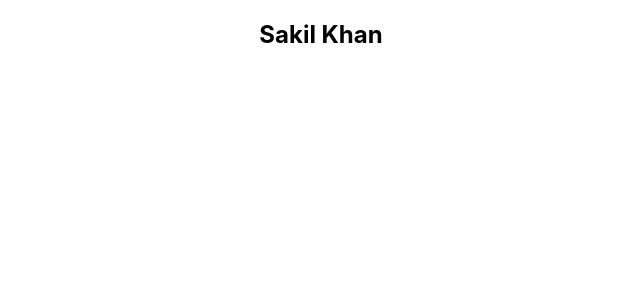
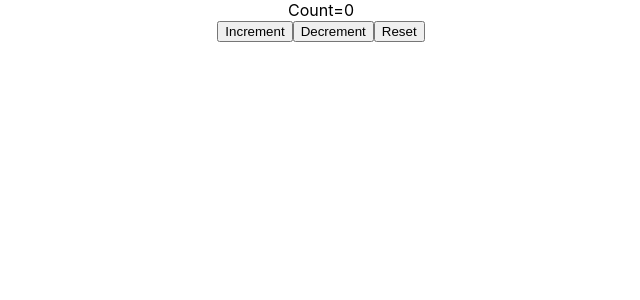
Before and after one commit to sakilk130/react-hooks, a React (Create React App) app: page / in a window 1280 px wide. Shown: the top 300 px of the page, without its empty margins (319-959 px from the left). Built offline with nearby package versions, Linux system fonts and the light colour scheme.

Commit message:
5_useReducer

```diff
--- a/src/App.js
+++ b/src/App.js
@@ -16,10 +16,10 @@ import DataFetchingTwo from './components/3_dataFetching/09_dataFetching/DataFet
 
 import UserContextA from './components/4_useContext/10_useContext/UserContextA';
 
-import ReducerOne from './components/11_useReducer/ReducerOne';
-import ReducerTwo from './components/12_useReducer/ReducerTwo';
-import ReducerThree from './components/13_useReducer/ReducerThree';
-import DataFetchingReducer from './components/14_useReducer/DataFetchingReducer';
+import ReducerOne from './components/5_useReducer/11_useReducer/ReducerOne';
+import ReducerTwo from './components/5_useReducer/12_useReducer/ReducerTwo';
+import ReducerThree from './components/5_useReducer/13_useReducer/ReducerThree';
+import DataFetchingReducer from './components/5_useReducer/14_useReducer/DataFetchingReducer';
 
 import MemoOne from './components/15_useMemo/MemoOne';
 
@@ -58,13 +58,13 @@ function App() {
 
       {/* <DataFetchingTwo /> */}
 
-      <firstName.Provider value="Sakil">
+      {/* <firstName.Provider value="Sakil">
         <lastName.Provider value="Khan">
           <UserContextA />
         </lastName.Provider>
-      </firstName.Provider>
+      </firstName.Provider> */}
 
-      {/* <ReducerOne /> */}
+      <ReducerOne />
 
       {/* <ReducerTwo /> */}
 
```
Also changed, not shown: src/components/5_useReducer/11_useReducer/ReducerOne.jsx (renamed from src/components/11_useReducer/ReducerOne.jsx), src/components/5_useReducer/12_useReducer/ReducerTwo.jsx (renamed from src/components/12_useReducer/ReducerTwo.jsx), src/components/5_useReducer/13_useReducer/ReducerThree.jsx (renamed from src/components/13_useReducer/ReducerThree.jsx), src/components/5_useReducer/14_useReducer/DataFetchingReducer.jsx (renamed from src/components/14_useReducer/DataFetchingReducer.jsx).
